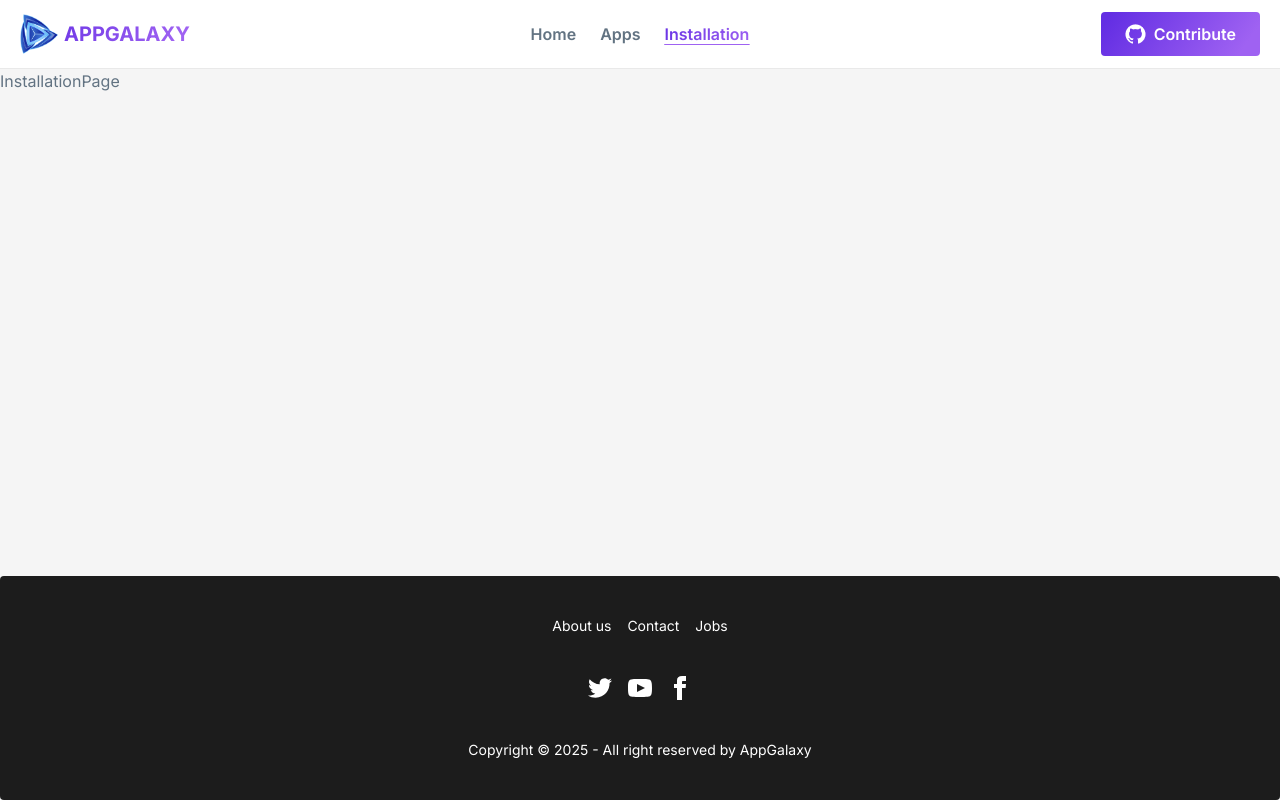
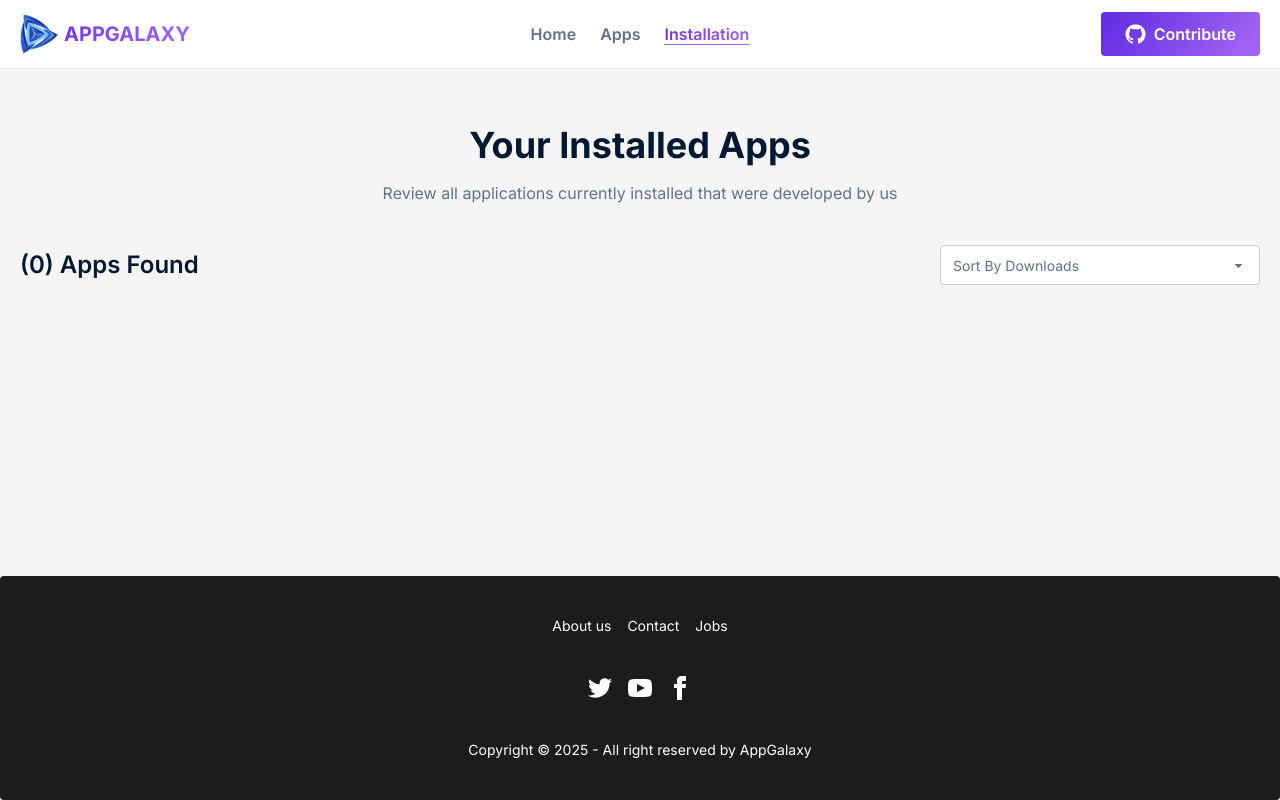
Before and after one commit to sagormajomder/app-galaxy, a React (Vite) app: page /installation in a window 1280 px wide. Built offline with nearby package versions, Linux system fonts and the light colour scheme.

Commit message:
Enhance AppsHeading component to support sorting

```diff
--- a/src/components/AppsHeading.jsx
+++ b/src/components/AppsHeading.jsx
@@ -1,8 +1,15 @@
-export default function AppsHeading({ totalApp, search, onSearch }) {
+export default function AppsHeading({
+  totalApp,
+  search,
+  onSearch,
+  sortBy,
+  onSortBy,
+}) {
   return (
     <div className="mb-4 flex flex-col-reverse items-center justify-between gap-4 sm:flex-row">
       <h4 className="heading-4">({totalApp}) Apps Found</h4>
 
+      {onSearch ? (
         <label className="input">
           <svg
             className="h-[1em] opacity-50"
@@ -28,6 +35,19 @@ export default function AppsHeading({ totalApp, search, onSearch }) {
             placeholder="Search Apps"
           />
         </label>
+      ) : (
+        <select
+          value={sortBy}
+          onChange={(e) => onSortBy(e.target.value)}
+          className="select appearance-none"
+        >
+          <option value="select" disabled={true}>
+            Sort By Downloads
+          </option>
+          <option value="high">High-Low</option>
+          <option value="low">Low-High</option>
+        </select>
+      )}
     </div>
   );
 }
--- a/src/pages/InstallationPage.jsx
+++ b/src/pages/InstallationPage.jsx
@@ -1,3 +1,19 @@
+import { useState } from "react";
+import AppsHeading from "../components/AppsHeading";
+import Container from "../components/Container";
+import SectionTitle from "../components/SectionTitle";
+
 export default function InstallationPage() {
-  return <div>InstallationPage</div>;
+  const [sortBy, setSortBy] = useState("select");
+  return (
+    <section className="py-14">
+      <Container style="space-y-10">
+        <SectionTitle
+          title="Your Installed Apps"
+          desc="Review all applications currently installed that were developed by us"
+        />
+        <AppsHeading totalApp="0" sortBy={sortBy} onSortBy={setSortBy} />
+      </Container>
+    </section>
+  );
 }
```
Lines whose indentation alone changed are shown as unchanged.
